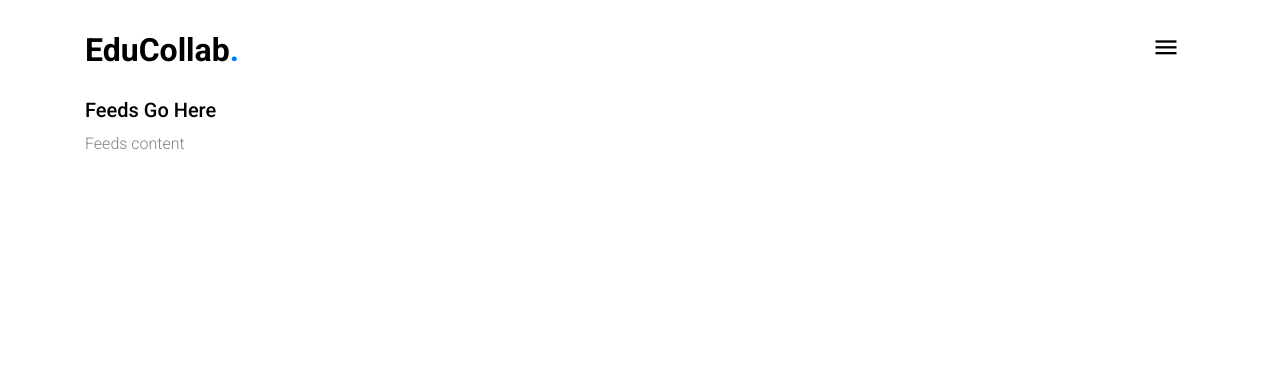
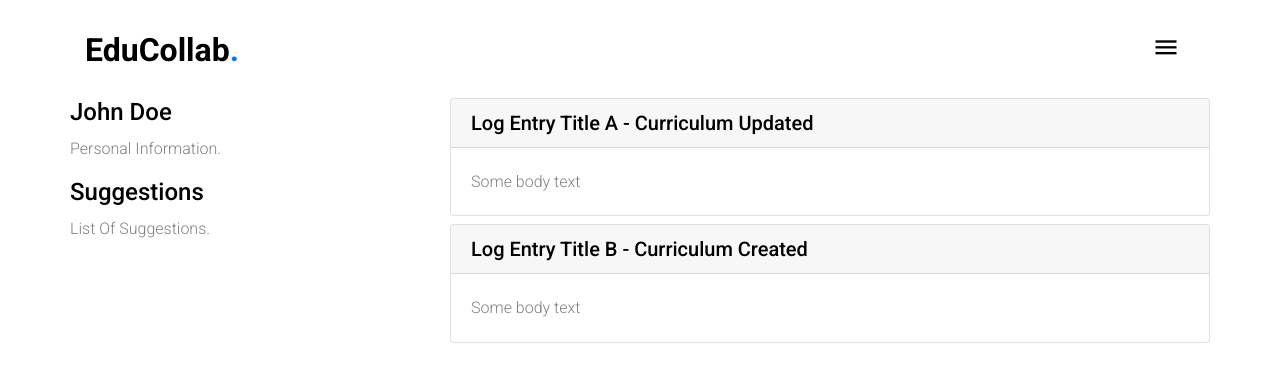
Before and after one commit to senai2/educollab, a Django app: page / in a window 1280 px wide. Shown: the top 382 px of the page. Run offline with Django 3.2, Linux system fonts and the light colour scheme; the visitor is signed in with stand-in values (Sample User, id 1); data comes from the database, SQL or seed files in the repository; data that the repository does not hold is empty; some libraries are stand-ins or nearby versions; some web fonts are replaced.

Commit message:
Add layout for feeds

```diff
--- a/app/views.py
+++ b/app/views.py
@@ -2,13 +2,34 @@ from django.contrib.auth import login, authenticate
 from django.shortcuts import render, redirect
 from .utils import check_user_id
 from .forms import SignUpForm
+from datetime import datetime
 
 # Create your views here.
 def index(request):
     current_user = request.user
+
+    # todo: bind to some model / facade design pattern
+    # so logs and and other stuff can be combined
+    # also -> showing "bits" of a curriculum is difficult
+    # rather link to that view
+    feeds = { "1":
+            {
+                "title": "Log Entry Title A - Curriculum Updated",
+                "text":  "lorem ispum",
+                "date": datetime.now()
+            },
+        "2":
+            {
+                "title": "Log Entry Title B - Curriculum Created",
+                "text":  "lorem ispum",
+                "date": datetime.now()
+            }
+    }
     if current_user.id:
         check_user_id(current_user)
-        return render(request, 'feeds.html', {})
+        return render(request, 'feeds.html', {
+            "feeds": feeds
+        })
     else:
         return render(request, 'index.html', {})
 
--- a/templates/feeds.html
+++ b/templates/feeds.html
@@ -2,7 +2,33 @@
 {% load static %}
 {% block content %}
 <div class="container">
-    <h5>Feeds Go Here</h5>
-    <div>Feeds content</div>
+    <div class="row">
+        <div class="col-4">
+            <div class="row">
+                <aside>
+                    <h4>John Doe</h4>
+                    <p>Personal Information.</p>
+                </aside>
+            </div>
+            <div class="row">
+                <aside>
+                    <h4>Suggestions</h4>
+                    <p>List Of Suggestions.</p>
+                </aside>
+            </div>
+        </div>
+        <div class="col-8">
+            {% for id, feed in feeds.items %}
+            <div class="row mb-2">
+                <article class="card w-100">
+                    <h5 class="card-header">{{feed.title}}</h5>
+                    <div class="card-body">
+                        Some body text
+                    </div>
+                </article>
+            </div>
+            {% endfor %}
+        </div>
+    </div>
 </div>
 {% endblock %}
```
